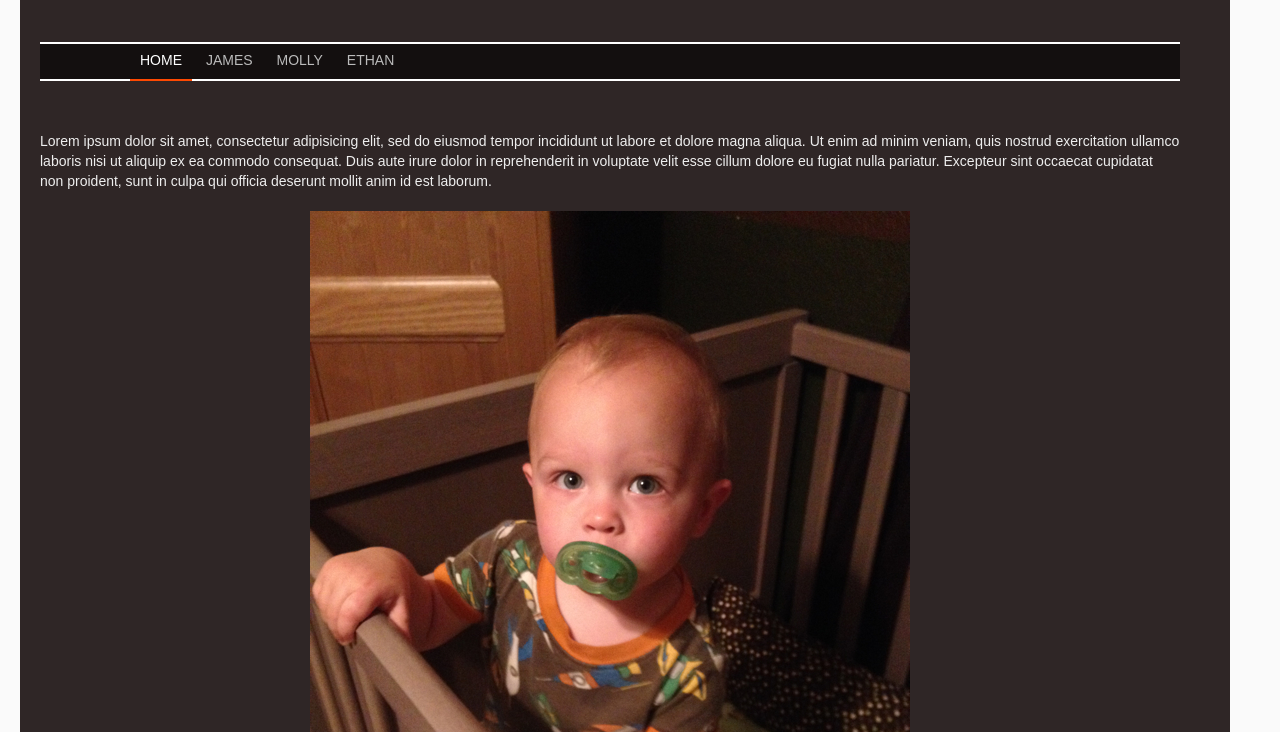
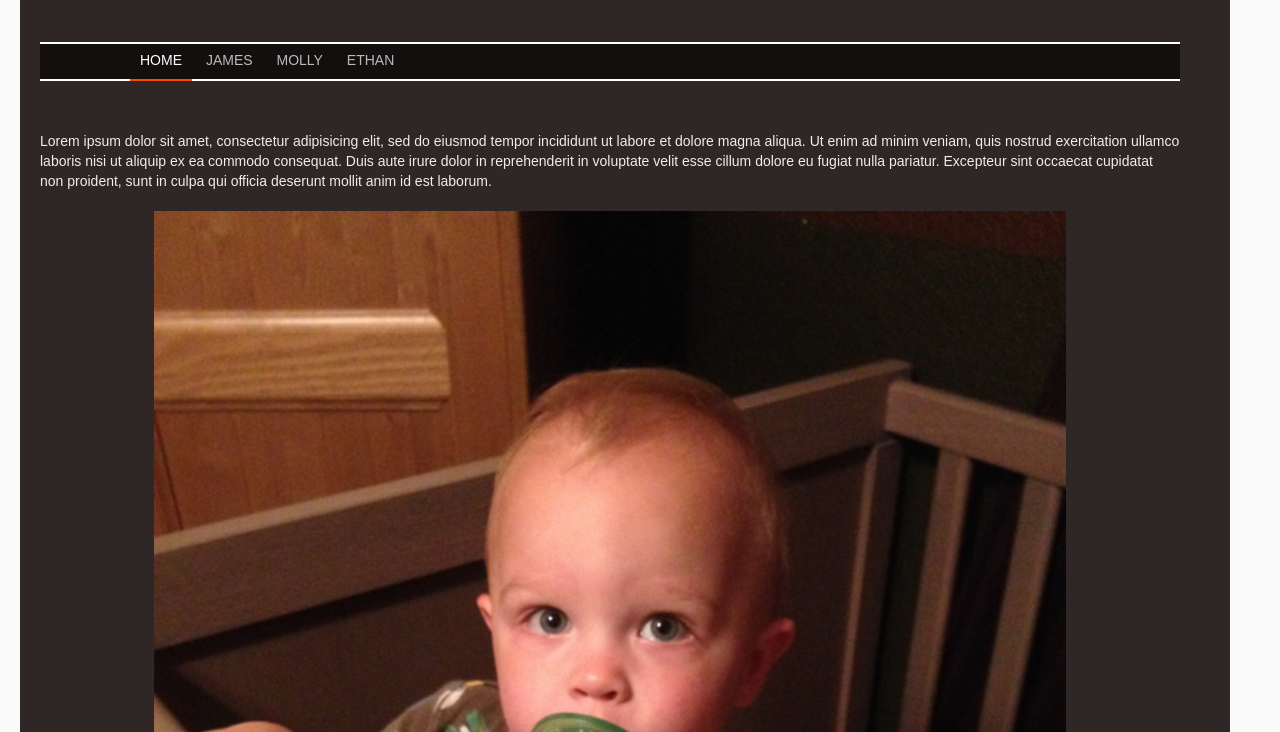
Before and after one commit to davesather/test_html, a plain HTML site: page Six.html in a window 1280 px wide. Shown: the part 68-800 px from the top of the page. Drawn offline with nearby package versions, Linux system fonts and the light colour scheme.

Commit message:
img width on page 6
added width and min-width on img page six

```diff
--- a/main.css
+++ b/main.css
@@ -63,6 +63,8 @@ IMG.displayed {
     margin-left: auto;
     margin-right: auto;
     margin-top: 20px;
+    width: 80%;
+    min-width: 200px;
 }
 
 #top-menu {
```
